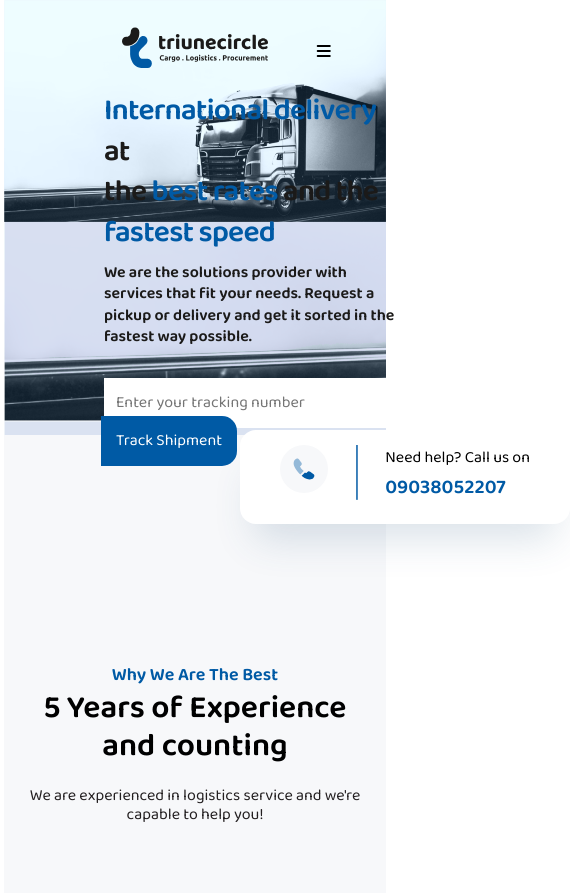
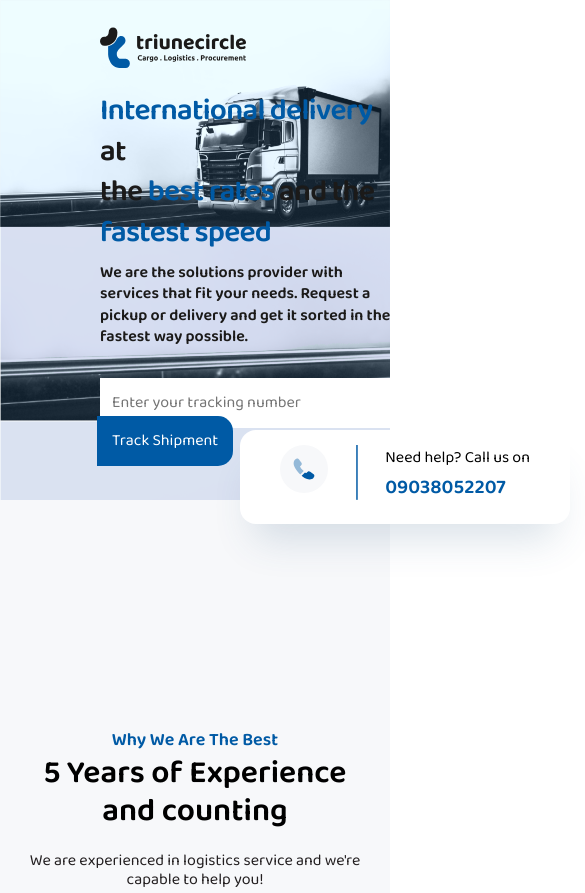
Before and after one commit to Michael-Tobechukwu/Triune-Circle-Home, a plain HTML site: page index.html in a window 390 px wide. Shown: the top 893 px of the page, 585 px wide, since content can reach past the window. Drawn offline with Linux system fonts and the light colour scheme.

Commit message:
Update index styles.css

```diff
--- a/index styles.css
+++ b/index styles.css
@@ -564,19 +564,24 @@ footer {
 
 @media (max-width: 1024px) {
   .wrapper {
+    width: 100%;
     max-width: 1024px;
   }
 
   header {
     max-width: 1024px;
-    height: 435px;
-    background-image: url("Pictures/truck1024px.png");
+    height: 500px;
+  }
+
+  header .header-img img {
+    width: 100%;
   }
 
   .main-nav {
-    width: 85%;
-    max-width: 1024px;
-    margin-left: 60px;
+    width: 95%;
+    justify-content: flex-start;
+    margin-left: 100px;
+    gap: 700px;
   }
 
   .nav-list,
@@ -585,12 +590,11 @@ footer {
   }
 
   .main-nav .hamburger {
-    float: right;
     display: block;
   }
 
   .intro-text {
-    margin-top: 90px;
+    margin-top: 100px;
     margin-left: 100px;
   }
 
```
